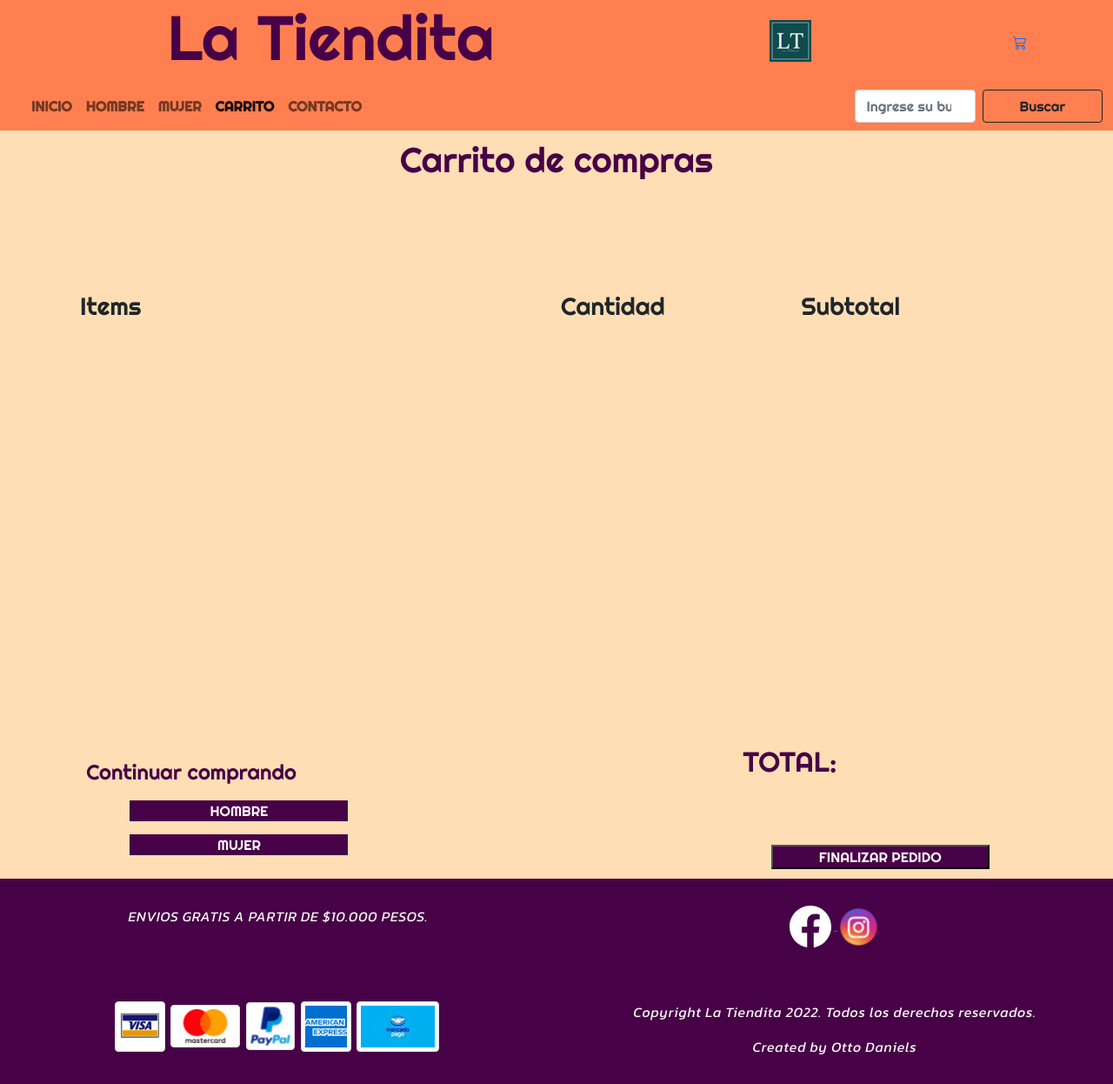
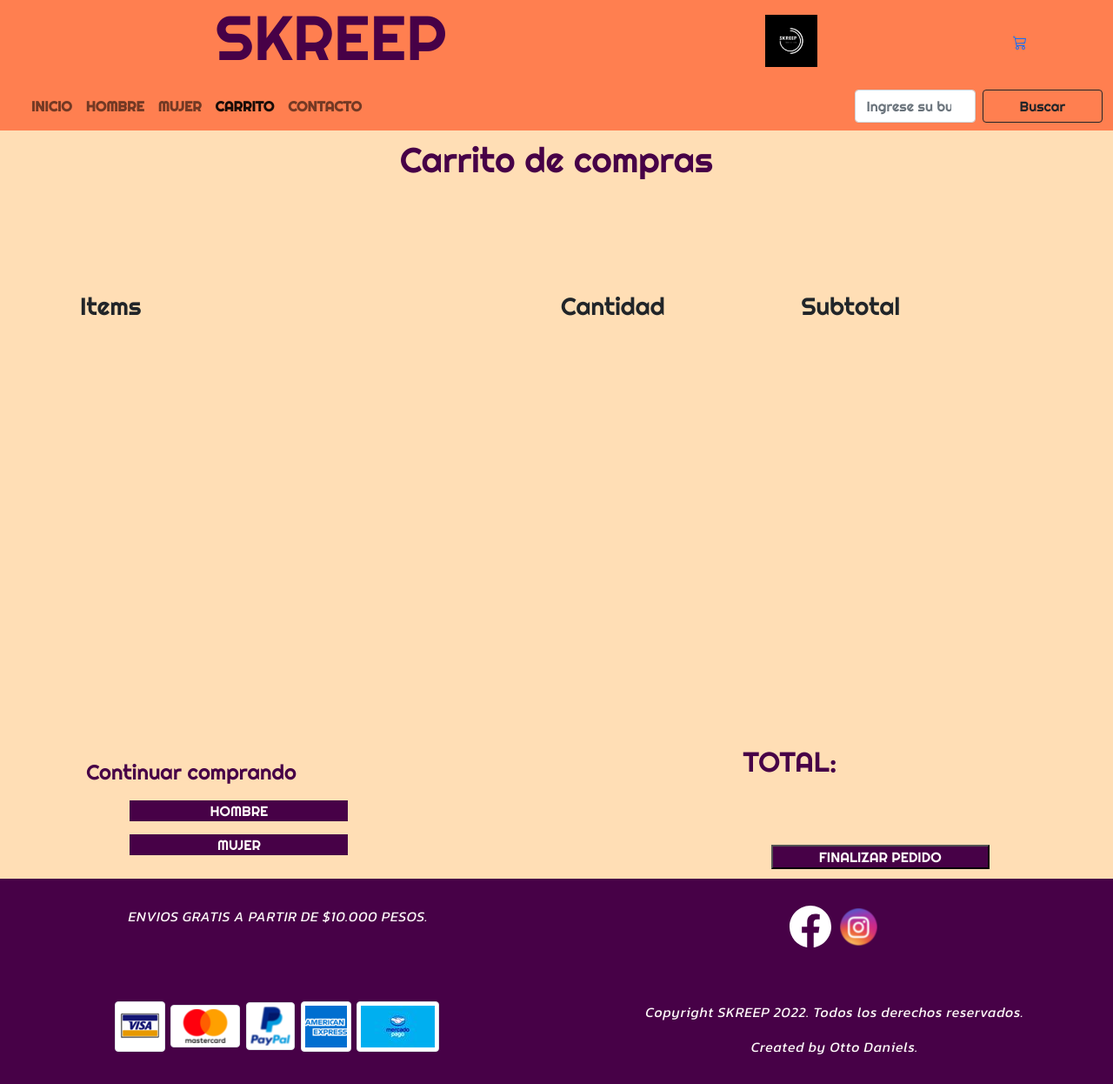
Before and after one commit to DanielsOtto/proyectoFinal, a plain HTML site: page pages/carrito.html in a window 1280 px wide. Shown: the whole page at 87% size. Drawn offline with nearby package versions, Linux system fonts and the light colour scheme.

Commit message:
update V. 3.0 - change name

```diff
--- a/css/style.css
+++ b/css/style.css
@@ -39,6 +39,8 @@ header{
 }
 .logoEmpresa, .logoCompra{
     margin:5%;
+    width: 60px;
+    height: 60px;
 }
 .titleBox, .logoBox{
     display: flex;
@@ -219,6 +221,9 @@ footer p{
     text-align: center;
     margin: 5% 2%;
 }
+.socialMedia a{
+    text-decoration: none;
+}
 .socialMedia a, .payment img, .socialMedia svg{
     margin-right: 0.5%;
 }
--- a/pages/carrito.html
+++ b/pages/carrito.html
@@ -10,7 +10,7 @@
 		integrity="sha384-1BmE4kWBq78iYhFldvKuhfTAU6auU8tT94WrHftjDbrCEXSU1oBoqyl2QvZ6jIW3" crossorigin="anonymous">
 	<title>Carrito</title>
 	<link rel="stylesheet" href="../css/style.css">
-	<link rel="LaTiendita icon" href="../assets/images/logo/logo.png">
+	<link rel="SKREEP icon" href="../assets/images/logo/skreep.png">
 
 </head>
 
@@ -19,10 +19,10 @@
 	<header class="container-fluid">
 		<div class="row">
 			<div class="col-md-7 col-12 titleBox">
-				<h1 class="tituloEmpresa">La Tiendita</h1>
+				<h1 class="tituloEmpresa">SKREEP</h1>
 			</div>
 			<div class="col-md-3 col-6 logoBox">
-				<a href="../index.html"> <img class="logoEmpresa" src="../assets/images/logo/logo.png" alt="logo"> </a>
+				<a href="../index.html"> <img class="logoEmpresa" src="../assets/images/logo/skreep.png" alt="logo"> </a>
 			</div>
 			<div class="col-md-2 col-4 logoBox">
 				<a href="carrito.html"><svg xmlns="http://www.w3.org/2000/svg" width="16" height="16"
@@ -145,8 +145,8 @@
 			</div>
 			<div class="col-lg-6 col-sm-12 col-12">
 				<div class="createdBy">
-					<p>Copyright La Tiendita 2022. Todos los derechos reservados.</p>
-					<p>Created by Otto Daniels</p>
+					<p>Copyright SKREEP 2022. Todos los derechos reservados.</p>
+					<p>Created by Otto Daniels.</p>
 				</div>
 			</div>
 		</div>
```
Also changed, not shown: index.html (+5 -5 lines), pages/contacto.html (+5 -5 lines), pages/hombres.html (+5 -5 lines), pages/mujeres.html (+5 -5 lines), assets/images/logo/skreep.png (added).
